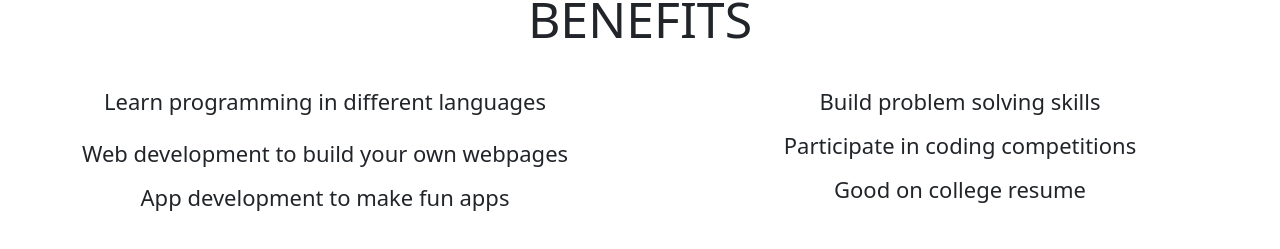
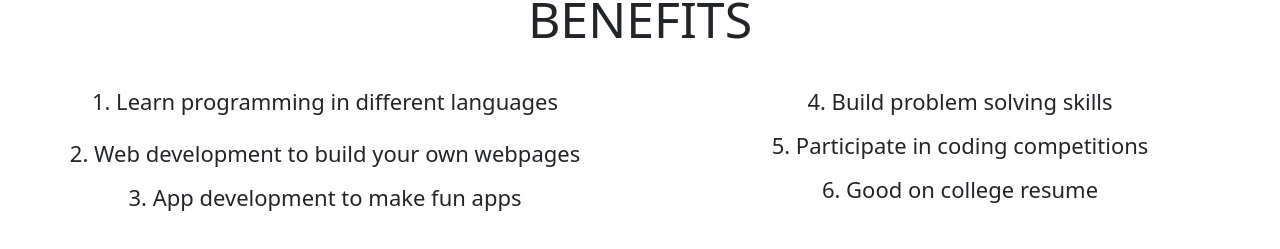
Before and after one commit to BBQ591/compSciWebsite, a React (Create React App) app: page / in a window 1280 px wide. Shown: the part 1525-1774 px from the top of the page. Built offline with nearby package versions, Linux system fonts and the light colour scheme; the HTML template or start-up script is replaced by a standard one.

Commit message:
adds numbers to the bottom

```diff
--- a/src/screens/main.js
+++ b/src/screens/main.js
@@ -317,7 +317,7 @@ export default function Main() {
                 lineHeight: 2,
               }}
             >
-              Learn programming in different languages
+              1. Learn programming in different languages
             </h2>
             <h2
               style={{
@@ -331,7 +331,7 @@ export default function Main() {
                 lineHeight: 2,
               }}
             >
-              Web development to build your own webpages
+              2. Web development to build your own webpages
               <h2
                 style={{
                   textAlign: "center",
@@ -344,7 +344,7 @@ export default function Main() {
                   lineHeight: 2,
                 }}
               >
-                App development to make fun apps
+                3. App development to make fun apps
               </h2>
             </h2>
           </div>
@@ -361,7 +361,7 @@ export default function Main() {
                 lineHeight: 2,
               }}
             >
-              Build problem solving skills
+              4. Build problem solving skills
               <h2
                 style={{
                   paddingRight: 10,
@@ -374,7 +374,7 @@ export default function Main() {
                   lineHeight: 2,
                 }}
               >
-                Participate in coding competitions
+                5. Participate in coding competitions
                 <h2
                   style={{
                     paddingRight: 10,
@@ -387,7 +387,7 @@ export default function Main() {
                     lineHeight: 2,
                   }}
                 >
-                  Good on college resume
+                  6. Good on college resume
                 </h2>
               </h2>
             </h2>
```
